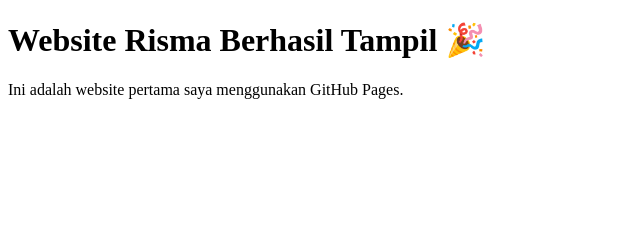
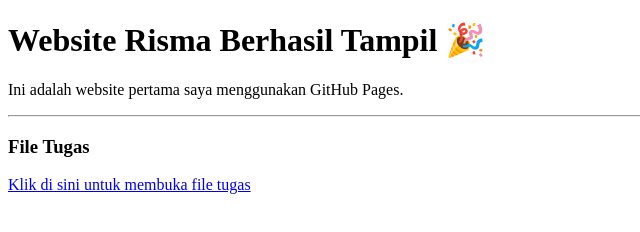
Before and after one commit to ris808792-hue/website-risma, a plain HTML site: page index.html in a window 1280 px wide. Shown: the whole page, without its empty margins (0-640 px from the left). Drawn offline with Linux system fonts and the light colour scheme.

Commit message:
Update index.html

```diff
--- a/index.html
+++ b/index.html
@@ -9,3 +9,9 @@
     <p>Ini adalah website pertama saya menggunakan GitHub Pages.</p>
 </body>
 </html>
+<hr>
+<h3>File Tugas</h3>
+
+<a href="TUGAS UJIAN AKHIR SEMESTER EVALUASI PR.pdf" target="_blank">
+Klik di sini untuk membuka file tugas
+</a>
```
